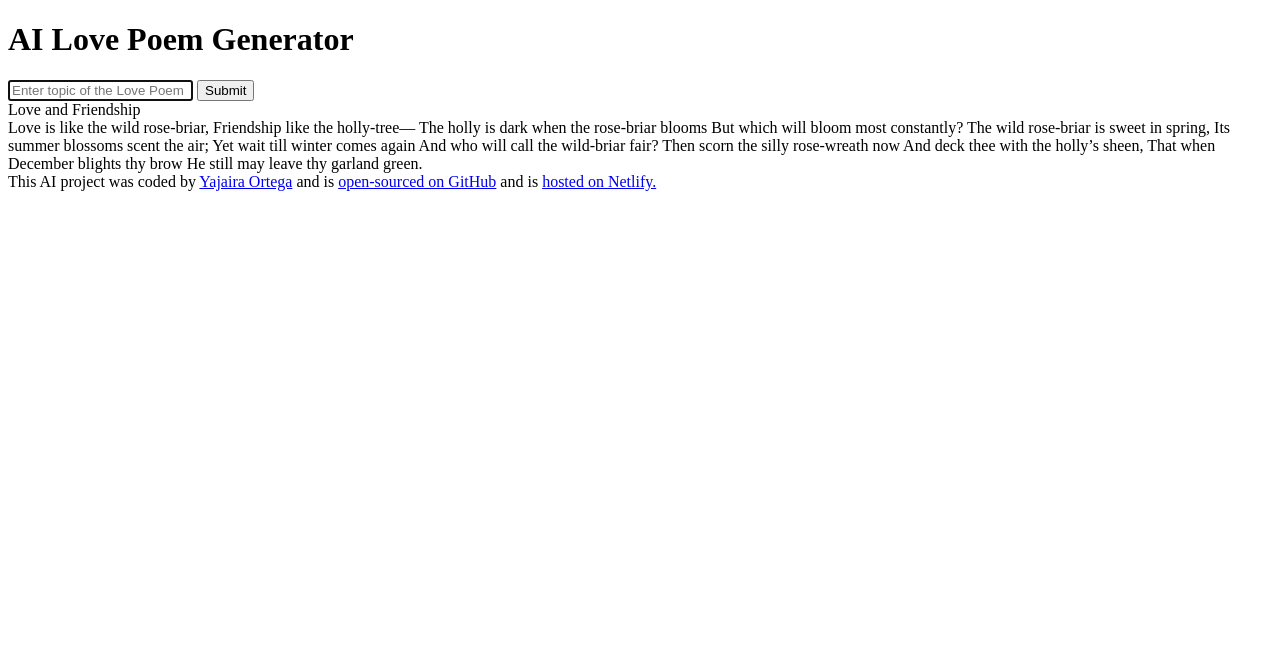
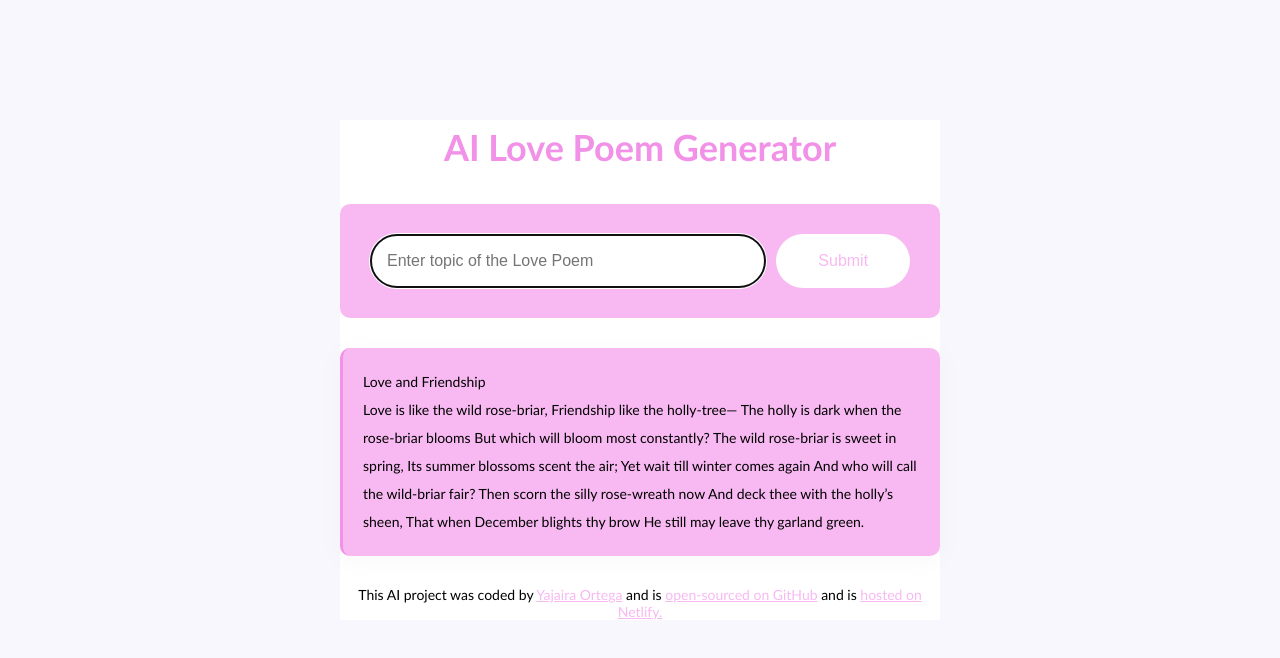
Before and after one commit to yortega216/love-poem-generator, a plain HTML site: page index.html in a window 1280 px wide. Drawn offline with Linux system fonts and the light colour scheme.

Commit message:
Added styling to project

```diff
--- a/index.html
+++ b/index.html
@@ -7,6 +7,7 @@
     <title>AI Poem Generator</title>
 </head>
 <body>
+    <div class="container">
     <header>
     <h1>AI Love Poem Generator</h1>
     </header>
@@ -16,10 +17,11 @@
             autofocus
             required
             autocomplete="off"
+            class="instructions"
             />
-            <input type="submit"/>
+            <input type="submit" class="submit-button"/>
         </form>
-        <div>
+        <div class="poem">
             Love and Friendship
             <br />
             Love is like the wild rose-briar,
@@ -48,5 +50,6 @@
         </a>
     </footer>
     <script src="src/index.js"></script>
+    </div>
 </body>
 </html>
--- a/src/style.css
+++ b/src/style.css
@@ -0,0 +1,64 @@
+body {
+    background-color: #f9f7fe;
+    font-family: 'Gill Sans', 'Gill Sans MT', Calibri, 'Trebuchet MS', sans-serif;
+}
+a {
+    color: rgb(248, 185, 242);
+}
+.container {
+    margin: 120px auto;
+    max-width: 600px;
+    background-color: #fff;
+
+}
+header {
+    margin-bottom: 30px;
+}
+h1 {
+    text-align: center;
+    font-weight: 800;
+    font-size: 36px;
+    line-height: 1.5;
+    color: rgb(241, 145, 231);
+}
+
+form {
+    padding: 30px;
+    background-color: rgb(248, 185, 242);
+    border-radius: 10px;
+    display: flex;
+    margin-bottom: 30px;
+}
+.instructions {
+    padding: 16px;
+    border: 1px solid rgb(248, 185, 242);
+    width: 80%;
+    font-size: 16px;
+    border-radius: 50px;
+    line-height: 20px;
+    color: #272044;
+}
+.submit-button {
+    margin-left: 10px;
+    background: white;
+    color:rgb(248, 185, 242);
+    border: none;
+    width: 150px;
+    font-size: 16px;
+    border-radius: 50px;
+    padding: 14px 24px;
+}
+.poem {
+    font-size: 14px;
+    background-color: rgb(248, 185, 242);
+    padding: 20px;
+    line-height: 2;
+    border-left: 3px solid rgb(241, 145, 231);
+    box-shadow: 0px 4px 30px 0px rgba(39, 33, 66, 0.03);
+    border-radius: 10px;
+}
+footer {
+    text-align: center;
+    font-size: 14px;
+    margin-top: 30px;
+}
```
